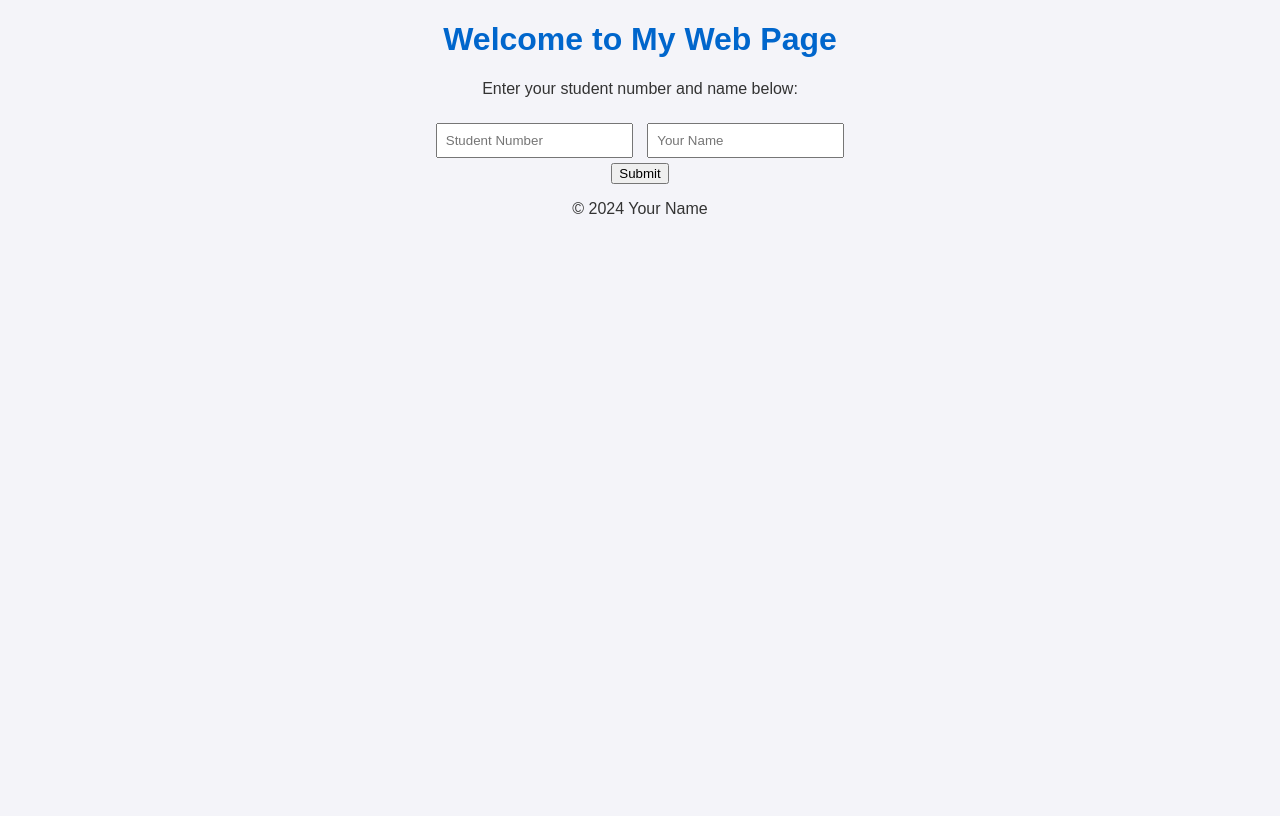
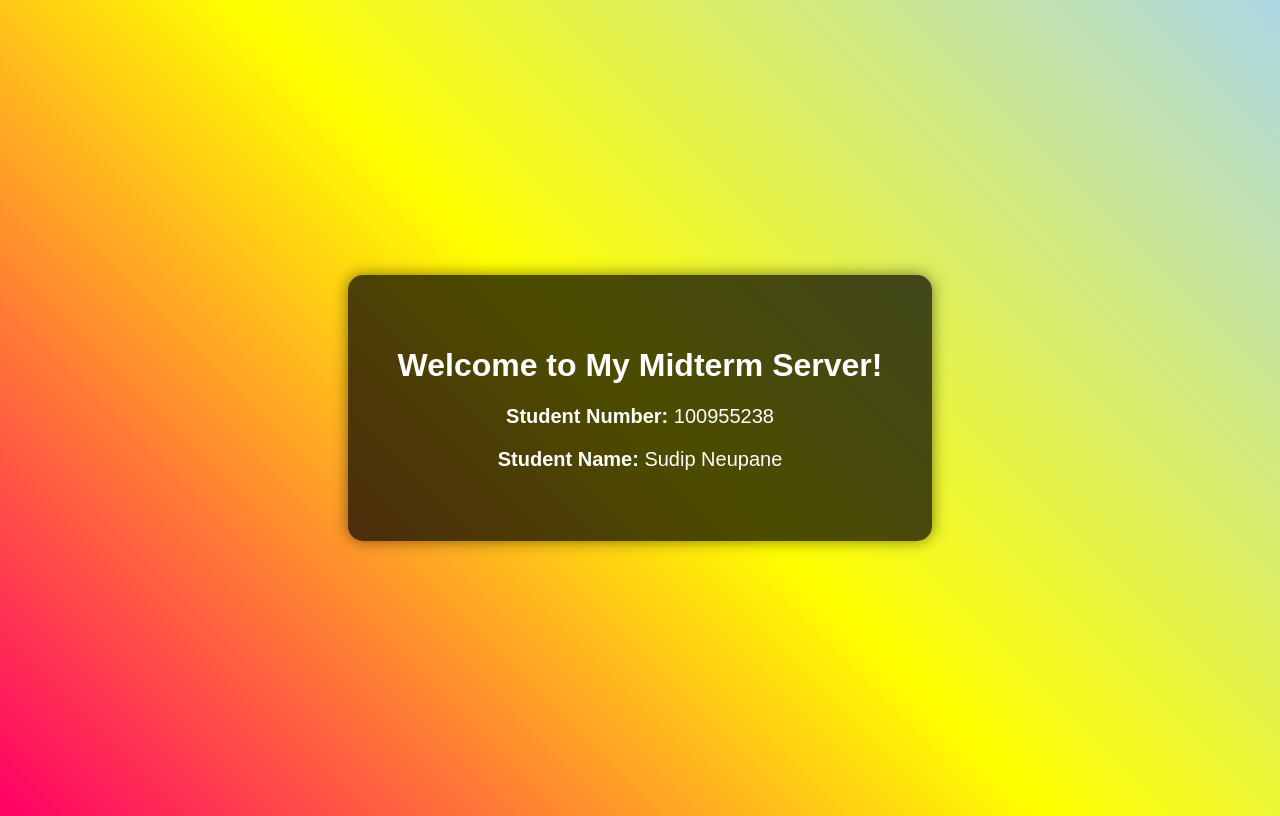
Before and after one commit to SudipNeupane1/midterm, a plain HTML site: page index.html in a window 1280 px wide. Drawn offline with Linux system fonts and the light colour scheme.

Commit message:
Update index.html
add name and id

```diff
--- a/index.html
+++ b/index.html
@@ -2,38 +2,37 @@
 <html lang="en">
 <head>
     <meta charset="UTF-8">
+    <meta http-equiv="X-UA-Compatible" content="IE=edge">
     <meta name="viewport" content="width=device-width, initial-scale=1.0">
-    <title>Simple HTML Page</title>
+    <title>Welcome to My Midterm Server</title>
     <style>
         body {
             font-family: Arial, sans-serif;
             text-align: center;
-            background-color: #f4f4f9;
-            color: #333;
+            background: linear-gradient(45deg, #f06, yellow, lightblue);
+            height: 100vh;
+            display: flex;
+            justify-content: center;
+            align-items: center;
+            color: white;
         }
-        h1 {
-            color: #0066cc;
+        .container {
+            background-color: rgba(0, 0, 0, 0.7);
+            padding: 50px;
+            border-radius: 15px;
+            box-shadow: 0 0 15px rgba(0, 0, 0, 0.5);
         }
-        form {
-            margin-top: 20px;
-        }
-        input {
-            margin: 5px;
-            padding: 8px;
+        p {
+            font-size: 20px;
+            margin: 20px 0;
         }
     </style>
 </head>
 <body>
-    <h1>Welcome to My Web Page</h1>
-    <p>Enter your student number and name below:</p>
-    <form action="#">
-        <input type="text" name="student_number" placeholder="Student Number" required>
-        <input type="text" name="name" placeholder="Your Name" required>
-        <br>
-        <button type="submit">Submit</button>
-    </form>
-    <footer>
-        <p>© 2024 Your Name</p>
-    </footer>
+    <div class="container">
+        <h1>Welcome to My Midterm Server!</h1>
+        <p><strong>Student Number:</strong> 100955238</p>
+        <p><strong>Student Name:</strong> Sudip Neupane</p>
+    </div>
 </body>
 </html>
```
